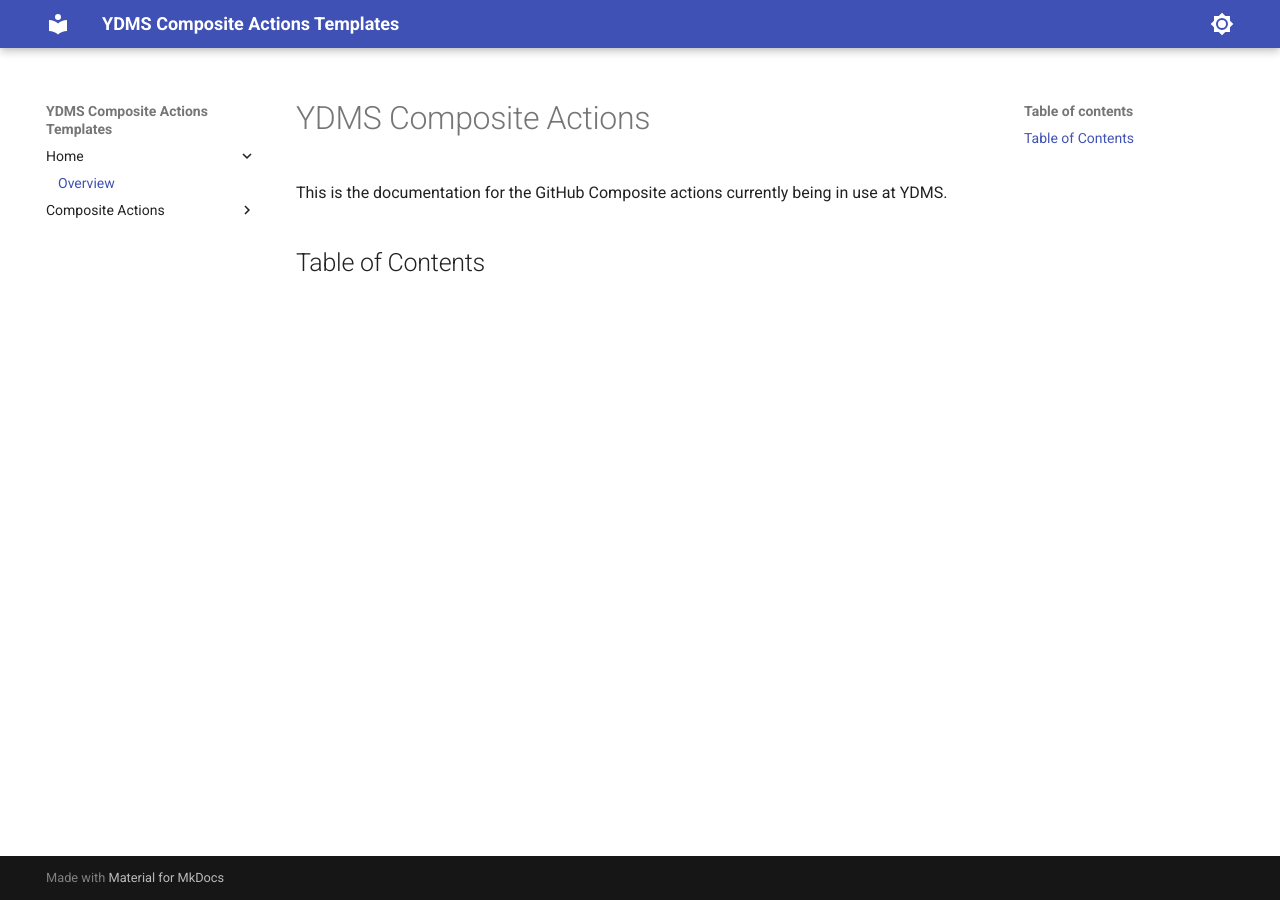
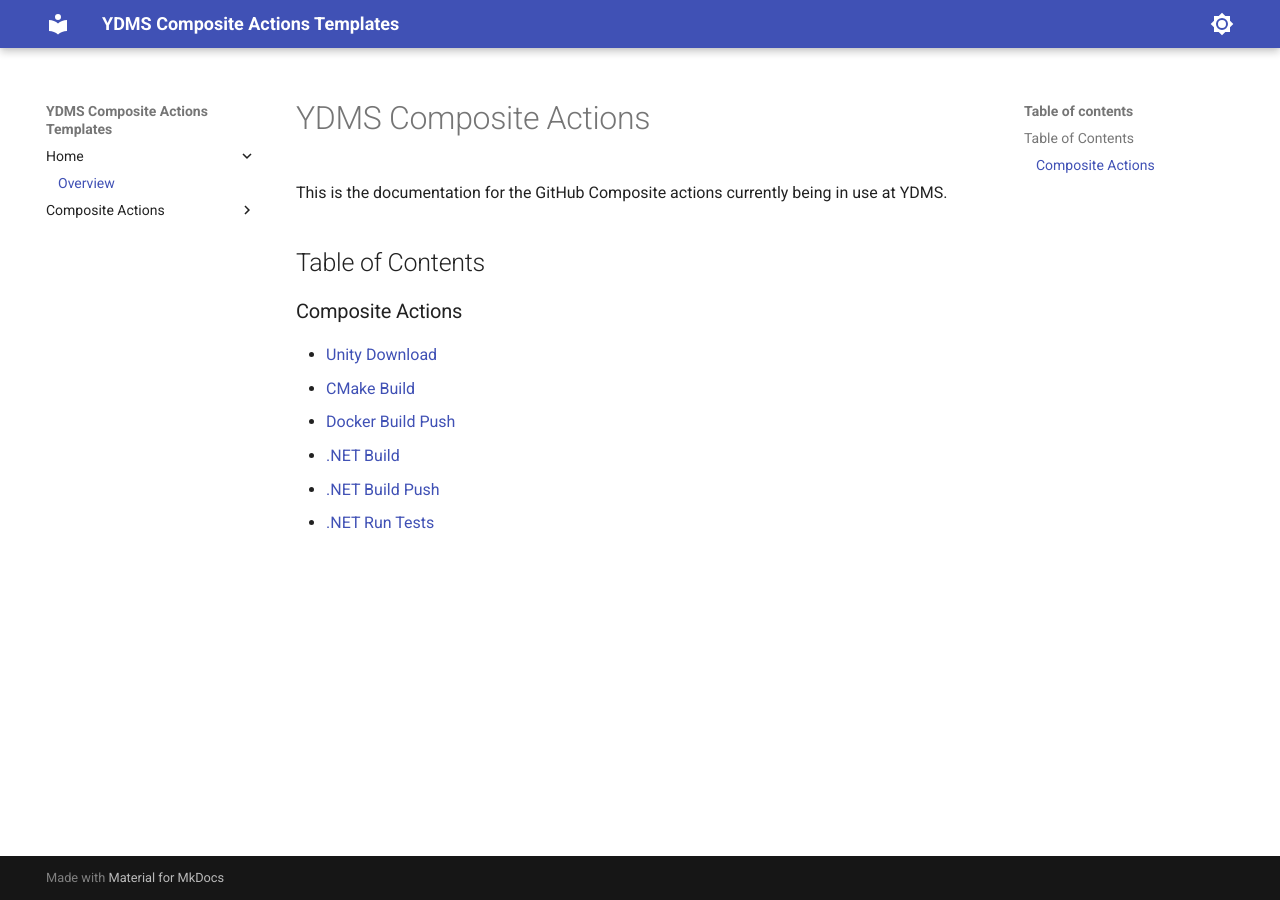
Before and after one commit to Yellow-Dog-Man/composite-actions-templates, an MkDocs documentation site: the page built from docs/index.md, in a window 1280 px wide. Built offline with MkDocs 1.6.1 and Material for MkDocs 9.7.7, drawn with Linux system fonts in a browser that asks for light colours.

Commit message:
feat#: better homepage for the documentation

```diff
--- a/docs/index.md
+++ b/docs/index.md
@@ -3,3 +3,12 @@
 This is the documentation for the GitHub Composite actions currently being in use at YDMS.
 
 ## Table of Contents
+
+### Composite Actions
+
+- [Unity Download](composite/unity-download.md)
+- [CMake Build](composite/cmake-build.md)
+- [Docker Build Push](composite/docker-build-push.md)
+- [.NET Build](composite/dotnet-build.md)
+- [.NET Build Push](composite/dotnet-build-push-nuget.md)
+- [.NET Run Tests](composite/dotnet-tests-run.md)
```
